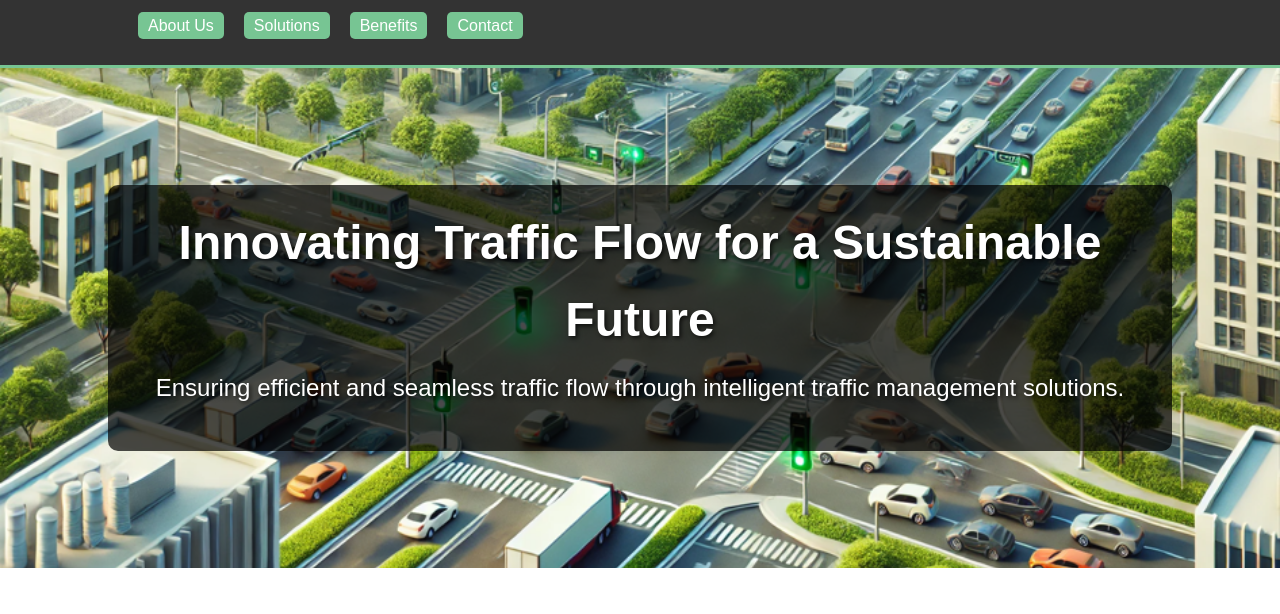
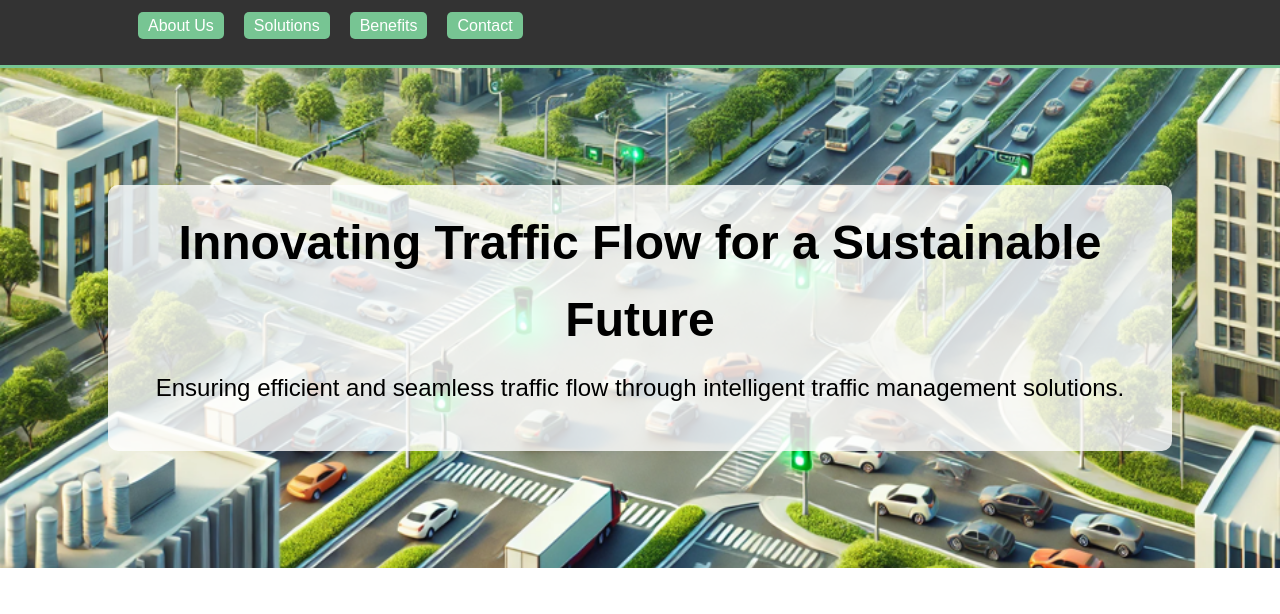
Before and after one commit to TalyazElad/Greenlight_tech, a plain HTML site: page index.html in a window 1280 px wide. Shown: the part 186-800 px from the top of the page. Drawn offline with Linux system fonts and the light colour scheme.

Commit message:
Update styles.css

```diff
--- a/styles.css
+++ b/styles.css
@@ -68,7 +68,7 @@ header nav ul li a:hover {
 
 #hero {
     background: url('images/hero-image.png') no-repeat center center/cover;
-    color: #fff;
+    color: #000;
     height: 400px;
     display: flex;
     align-items: center;
@@ -77,7 +77,7 @@ header nav ul li a:hover {
 }
 
 .hero-content {
-    background: rgba(0, 0, 0, 0.7); /* Darker background with more opacity */
+    background: rgba(255, 255, 255, 0.8); /* White background with some opacity */
     padding: 20px;
     border-radius: 10px;
 }
@@ -85,13 +85,11 @@ header nav ul li a:hover {
 #hero h2 {
     margin: 0;
     font-size: 48px;
-    text-shadow: 2px 2px 4px rgba(0, 0, 0, 0.7); /* Text shadow for better readability */
 }
 
 #hero p {
     font-size: 24px;
     margin-top: 10px;
-    text-shadow: 2px 2px 4px rgba(0, 0, 0, 0.7); /* Text shadow for better readability */
 }
 
 section {
```
